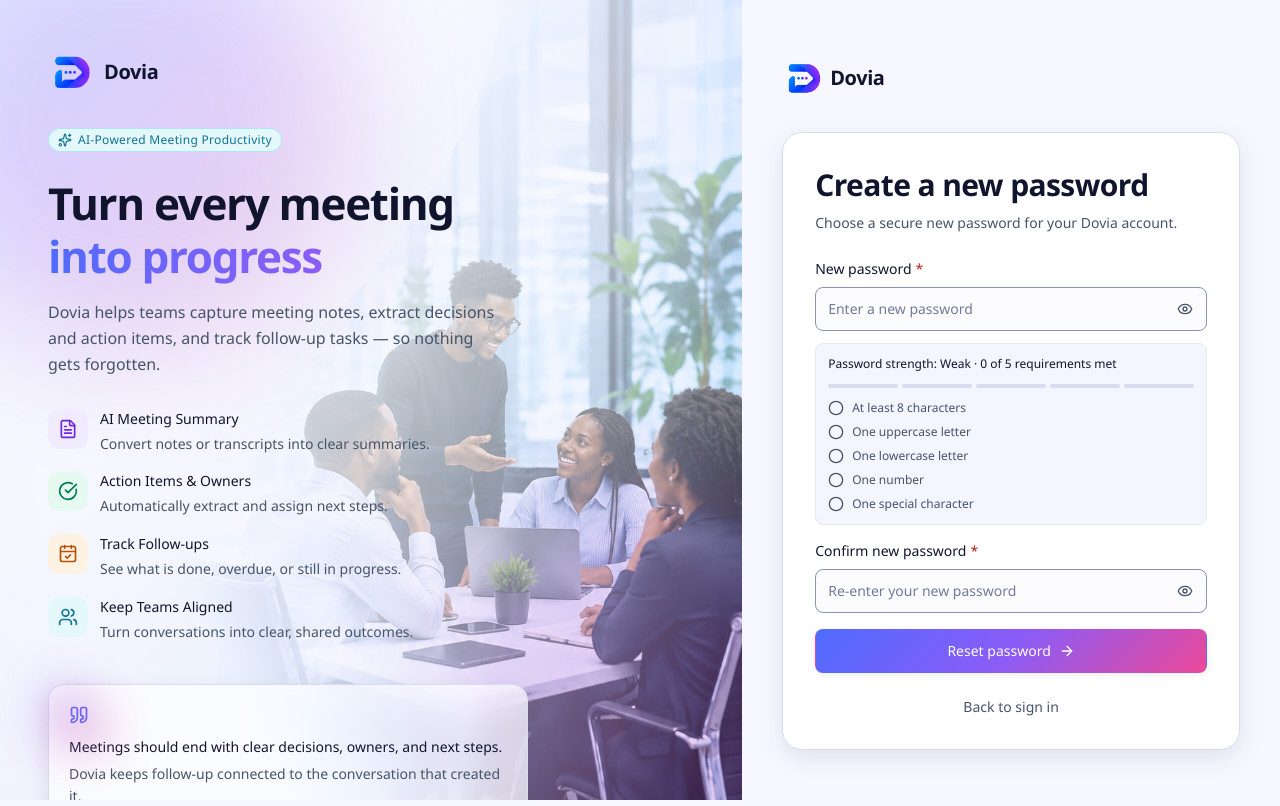
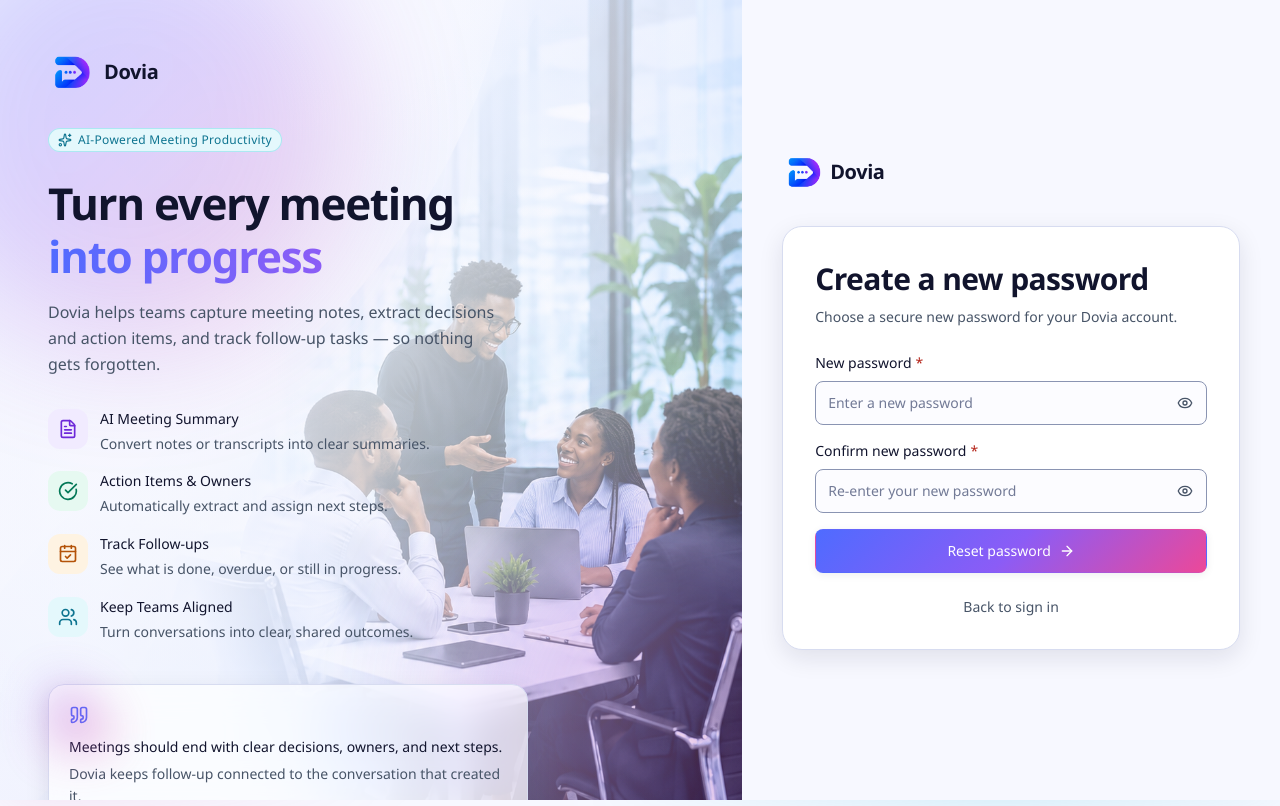
Before and after one commit to Abdulfatai2000/Dovia, a Next.js app: page /reset-password in a window 1280 px wide. Built offline with nearby package versions, Linux system fonts and the light colour scheme.

Commit message:
refactor(ui): conditionally render password requirements
Update `PasswordInput` to only display the `PasswordRequirements`
component and associated ARIA attributes when the input is not empty.
This prevents empty requirement checklists from appearing when the
field is initially focused or empty.

```diff
--- a/src/components/auth/password-input.tsx
+++ b/src/components/auth/password-input.tsx
@@ -26,12 +26,12 @@ export function PasswordInput({ id, name, label, autoComplete = "new-password",
       <Input id={id} name={name} label={label} type={visible ? "text" : "password"} autoComplete={autoComplete}
         placeholder={placeholder} helperText={helperText} error={error} required className="pr-12"
         onChange={event => { if (showRequirements) setPassword(event.target.value); }}
-        aria-describedby={showRequirements ? id + "-requirements" : undefined} />
+        aria-describedby={showRequirements && password.length > 0 ? id + "-requirements" : undefined} />
       <IconButton size="sm" className="absolute top-8 right-1" aria-label={`${action} ${label.toLowerCase()}`}
         aria-pressed={visible} aria-controls={id} onClick={() => setVisible(current => !current)}>
         {visible ? <EyeOff aria-hidden="true" /> : <Eye aria-hidden="true" />}
       </IconButton>
-      {showRequirements && <div className="mt-3"><PasswordRequirements password={password} id={id + "-requirements"} /></div>}
+      {showRequirements && password.length > 0 && <div className="mt-3"><PasswordRequirements password={password} id={id + "-requirements"} /></div>}
     </div>
   );
 }
```
